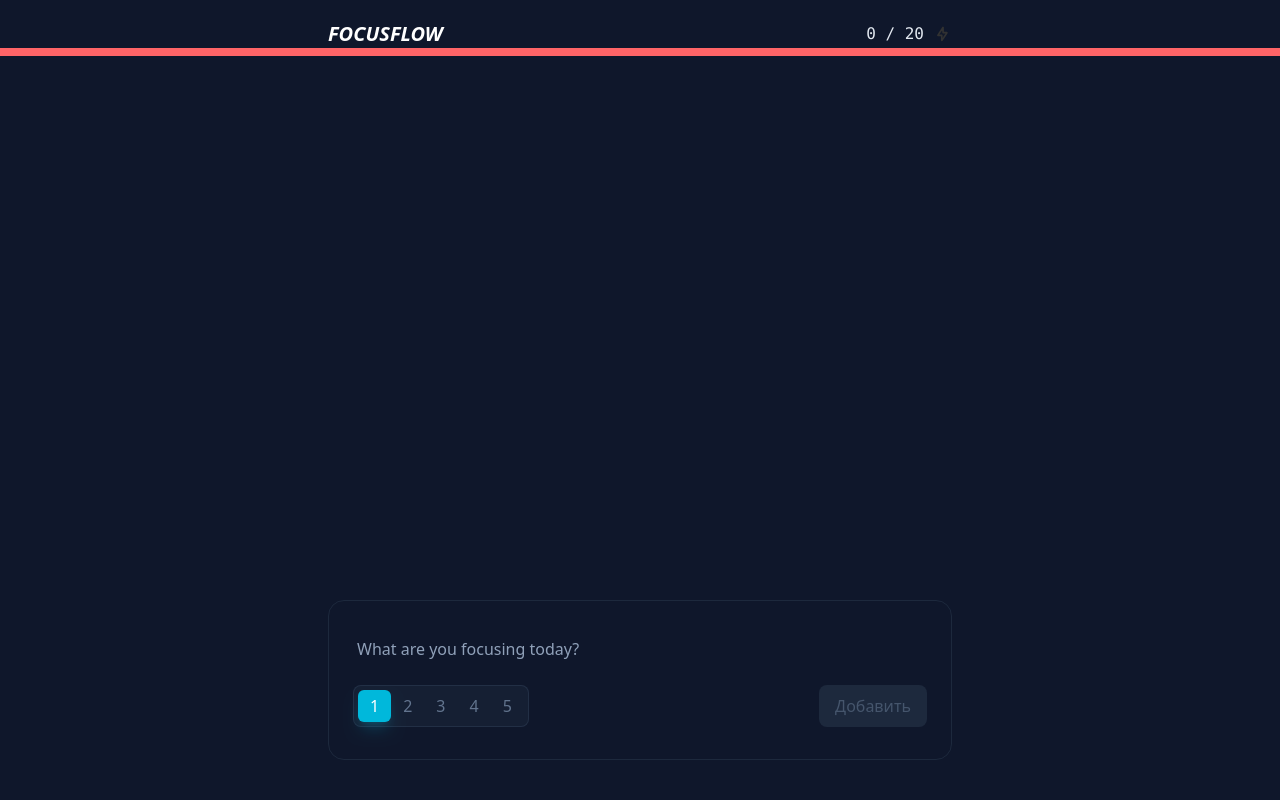
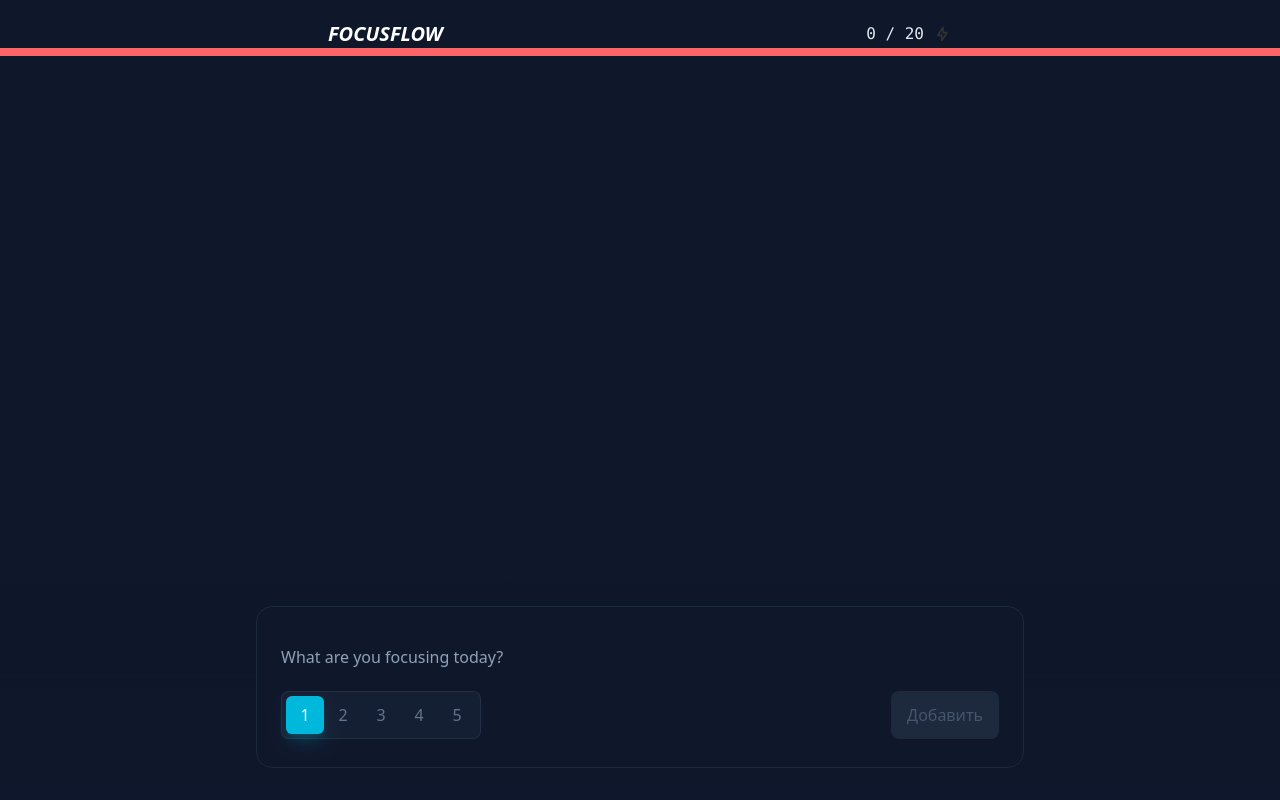
Before and after one commit to rotares/FocusFlow, a Vue app: page / in a window 1280 px wide. Built offline with nearby package versions, Linux system fonts and the light colour scheme.

Commit message:
feat(taskForm): add basic validation and overflow check before create task

```diff
--- a/src/components/taskForm.vue
+++ b/src/components/taskForm.vue
@@ -1,31 +1,40 @@
 <script setup>
-import { reactive } from 'vue'
+import { computed, reactive, ref } from 'vue'
 import { useTaskStore } from '@/stores/task'
+import { storeToRefs } from 'pinia'
 
 const store = useTaskStore()
+const powerNums = [1, 2, 3, 4, 5]
 
 const newTask = reactive({
   title: '',
   energy: 1,
 })
 
-const powerNums = [1, 2, 3, 4, 5]
+const { getCurrentPower } = storeToRefs(store)
+const { storeTask, maxPower } = store
 
-const { storeTask } = store
+const onSumbit = () => {
+  storeTask(newTask)
+  Object.assign(newTask, { title: '', energy: 1 })
+}
+
+const isOverflowed = computed(() => getCurrentPower.value + newTask.energy > maxPower)
 </script>
 
 <template>
-  <div class="fixed bottom-0 left-0 right-0 max-w-2xl mx-auto px-6">
+  <div class="fixed bottom-0 left-0 right-0 p-6 bg-linear-to-t from-slate-900 via-[#0f172a] to-transparent">
     <div
-      class="focus-within:border-cyan-500/50 px-6 py-8 mb-10 border bg-slate-900 border-slate-800 rounded-2xl duration-300 transition-all"
+      class="max-w-3xl mx-auto"
     >
+    <div class="focus-within:border-cyan-500/50 px-6 py-7 mb-2 border bg-slate-900 border-slate-800 rounded-2xl duration-300 transition-all">
       <input
         v-model="newTask.title"
         type="text"
-        class="w-full px-1 py-1 outline-none placeholder:text-slate-400 text-slate-100"
+        class="w-full h-11 outline-none placeholder:text-slate-400 text-slate-100"
         placeholder="What are you focusing today?"
       />
-      <div class="flex justify-between pt-5">
+      <div class="flex justify-between pt-3">
         <div class="flex items-center bg-slate-800/50 p-1 rounded-lg border border-slate-700/50">
           <button
             @click="newTask.energy = powerNum"
@@ -33,33 +42,29 @@ const { storeTask } = store
               newTask.energy === powerNum
                 ? 'bg-cyan-500 text-white shadow-lg shadow-cyan-500/20'
                 : 'text-slate-500 hover:text-slate-300',
-              'px-3 py-1 rounded-md cursor-pointer transition-all duration-200',
+              'h-11 md:h-9.5 aspect-square rounded-md cursor-pointer transition-all duration-200',
             ]"
             v-for="powerNum in powerNums"
+            :key="powerNum"
           >
             {{ powerNum }}
           </button>
         </div>
         <button
-          @click="
-            () => {
-              storeTask({ ...newTask })
-              newTask.title = ''
-              newTask.energy = 1
-            }
-          "
+          @click="onSumbit()"
           :class="[
-            !newTask.title
+            !newTask.title || isOverflowed
               ? 'bg-slate-800 text-slate-600 cursor-not-allowed'
               : 'bg-white text-slate-950 hover:bg-cyan-400 transition-colors  cursor-pointer',
-            'px-4 py-2 rounded-lg transition-all duration-200',
+            'px-4 py-3 rounded-lg transition-all duration-200',
           ]"
-          :disabled="!newTask.title"
+          :disabled="!newTask.title || isOverflowed"
         >
           Добавить
         </button>
       </div>
     </div>
+    </div>
   </div>
 </template>
 
```
